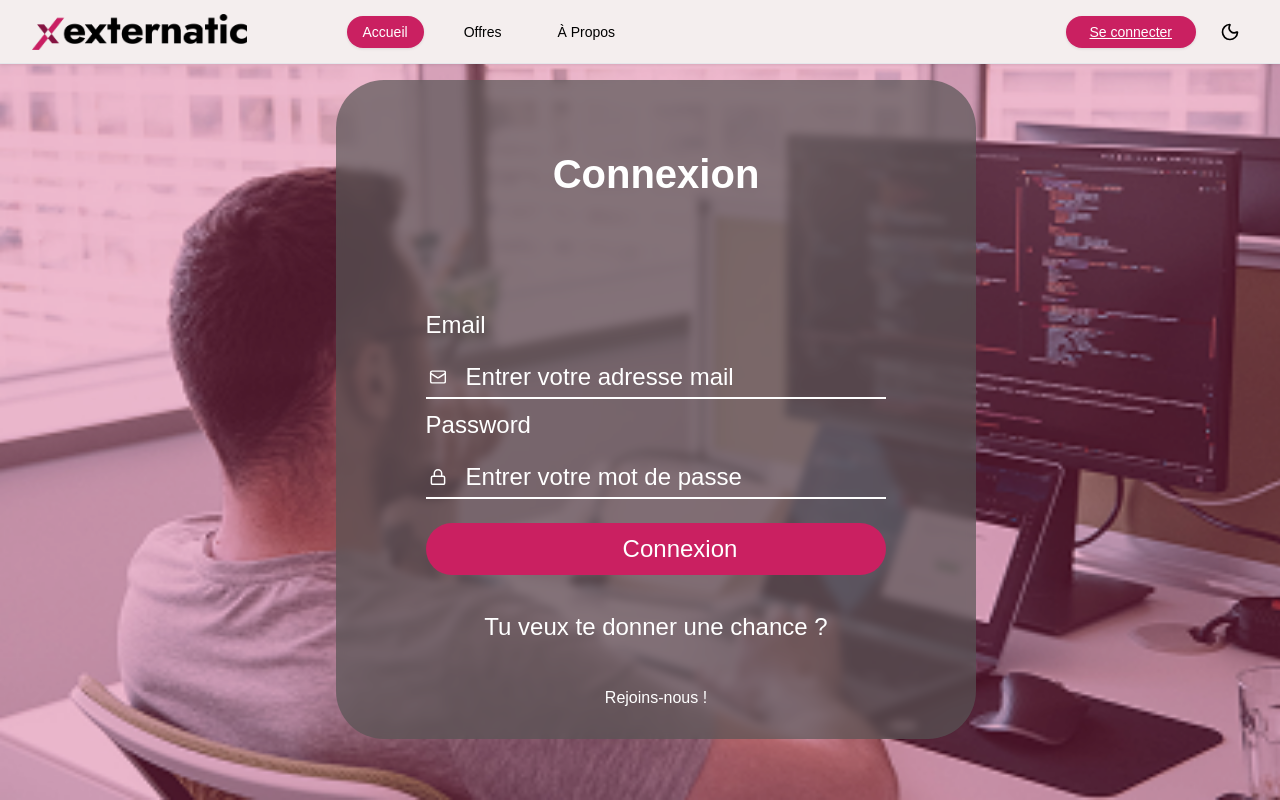
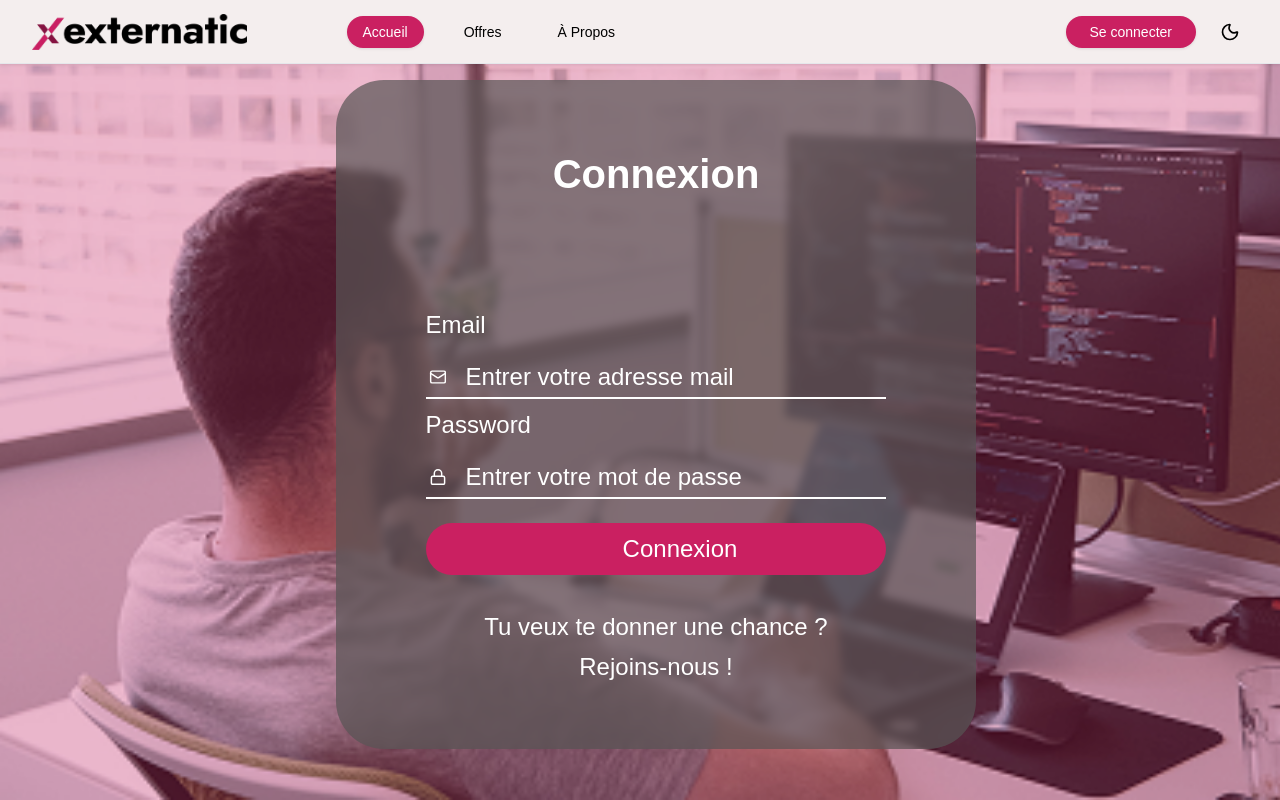
Before and after one commit to wildcodeschool-2025-03/JS-RemoteFR-Vert-ASquad-ET-PAF-P3, a React (Vite) app in the folder client/: page /login in a window 1280 px wide. Built offline with nearby package versions, Linux system fonts and the light colour scheme.

Commit message:
fix: modify css

```diff
--- a/client/src/assets/styles/Navbar.css
+++ b/client/src/assets/styles/Navbar.css
@@ -76,6 +76,7 @@
   box-shadow: 0 1px 3px rgba(0, 0, 0, 0.1);
   cursor: pointer;
   transition: all 0.2s ease;
+  text-decoration: none;
 }
 
 .btn-login:hover,
--- a/client/src/assets/styles/connexion.css
+++ b/client/src/assets/styles/connexion.css
@@ -40,9 +40,12 @@
     padding: 1em;
   }
 
+  .inscription_message {
+    text-align: center;
+    font-size: 1em;
+  }
   .link_inscription {
     color: #ffffff;
-    font-size: 1em;
     text-decoration: none;
   }
   .link_inscription:hover {
@@ -112,12 +115,10 @@
     h2 {
       font-size: 2.5em;
     }
-
-    p {
+    .inscription_message {
       font-size: 1.5em;
       position: relative;
       top: -1.5em;
-    }
 
       .link_inscription {
         color: #ffffff;
@@ -126,6 +127,7 @@
       .link_inscription:hover {
         color: #ff297b;
         font-size: 1.5em;
+      }
     }
   }
 
@@ -181,15 +183,10 @@
       font-size: 2.5em;
     }
 
-    p {
+    .inscription_message {
       font-size: 1.5em;
     }
 
-    .link_inscription {
-      color: #ffffff;
-      font-size: 1em;
-      text-decoration: none;
-    }
     .link_inscription:hover {
       color: #ff297b;
       font-size: 1.2em;
--- a/client/src/pages/Connexion.tsx
+++ b/client/src/pages/Connexion.tsx
@@ -79,10 +79,12 @@ export default function Connexion() {
 
           <input type="submit" value="Connexion" className="button_connexion" />
         </form>
-        <p>Tu veux te donner une chance ?</p>
-        <Link to="/signup" className="link_inscription">
-          Rejoins-nous !
-        </Link>
+        <section className="inscription_message">
+          <p>Tu veux te donner une chance ?</p>
+          <Link to="/signup" className="link_inscription">
+            Rejoins-nous !
+          </Link>
+        </section>
       </section>
     </>
   );
```
Lines whose indentation alone changed are shown as unchanged.
